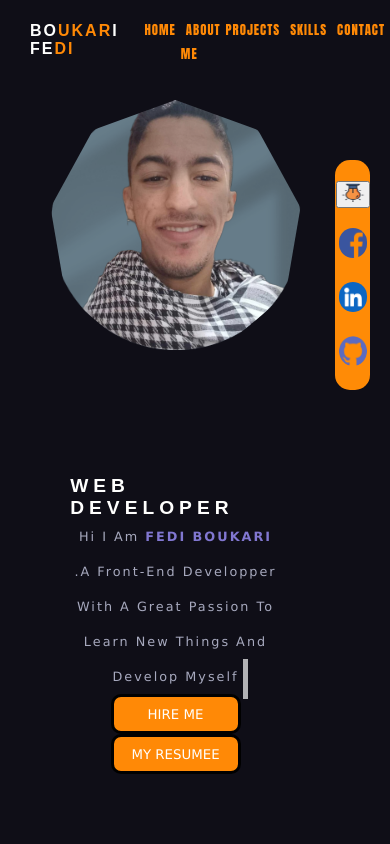
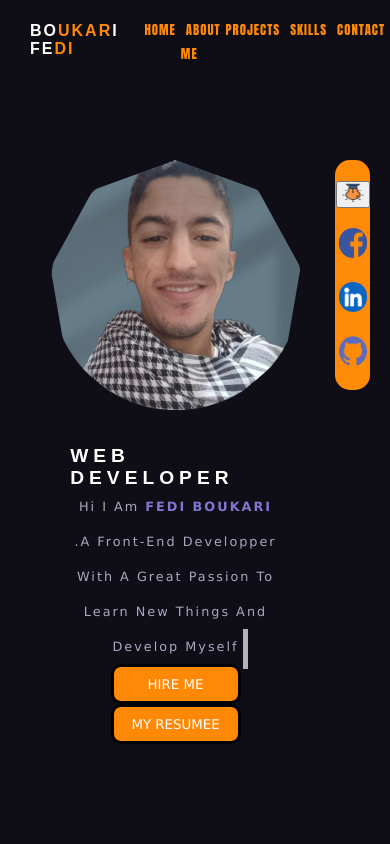
Before and after one commit to BoukaZipdemon/Portfolio, a plain HTML site: page index.html in a window 390 px wide. Shown: the top 844 px of the page. Drawn offline with Linux system fonts and the light colour scheme; a web font is replaced by a local one.

Commit message:
Update styles.css

```diff
--- a/styles.css
+++ b/styles.css
@@ -583,10 +583,10 @@ input[type=submit]{
     .main img{
         height: 250px;
         width: 250px;
-        margin-top: 100px;
+        margin-top: 160px;
     }
     .main .text{
-        margin-bottom: 70px;
+        margin-bottom: 100px;
     }
     .card .pp{
         font-size: 0.7rem;
```
